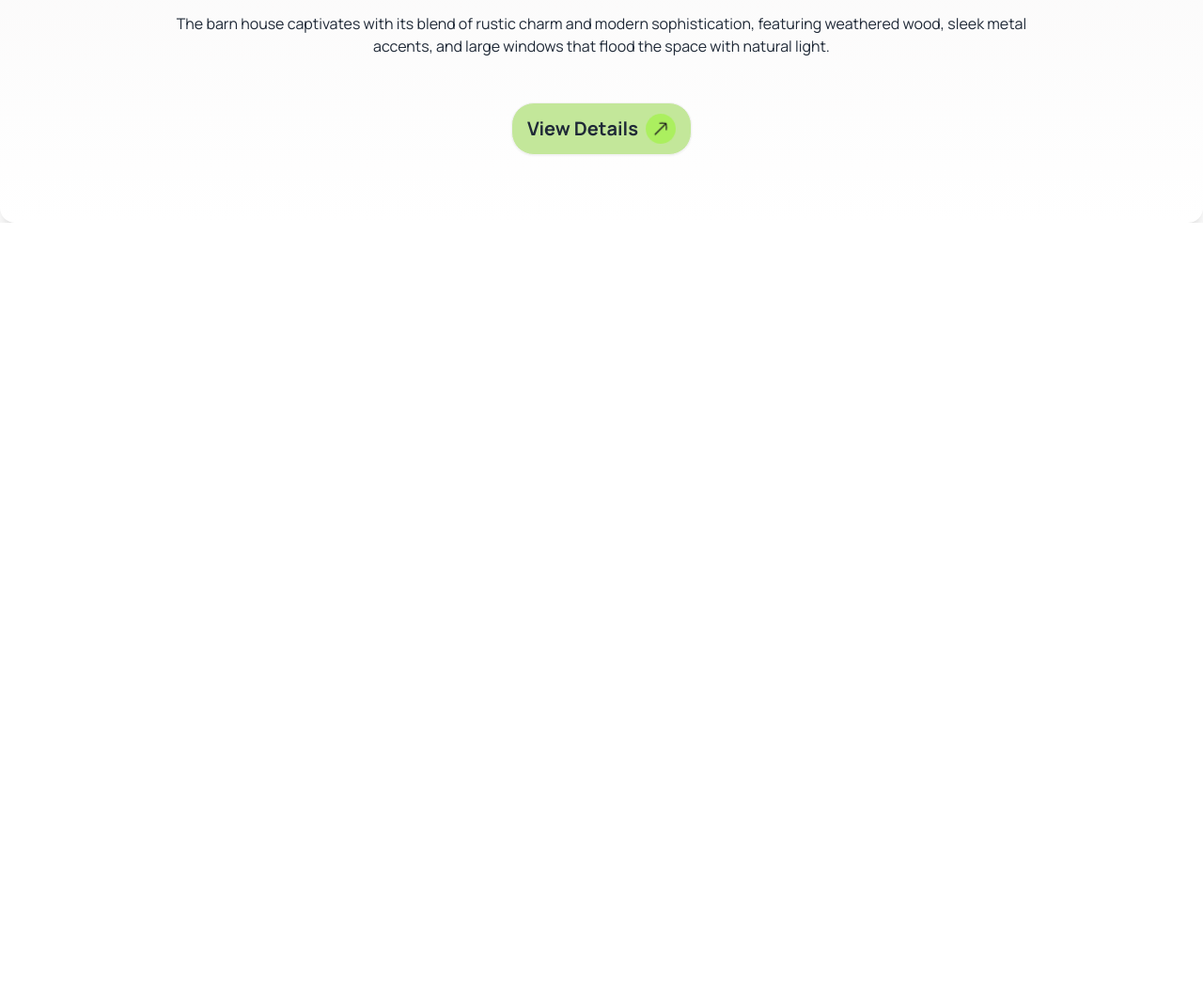
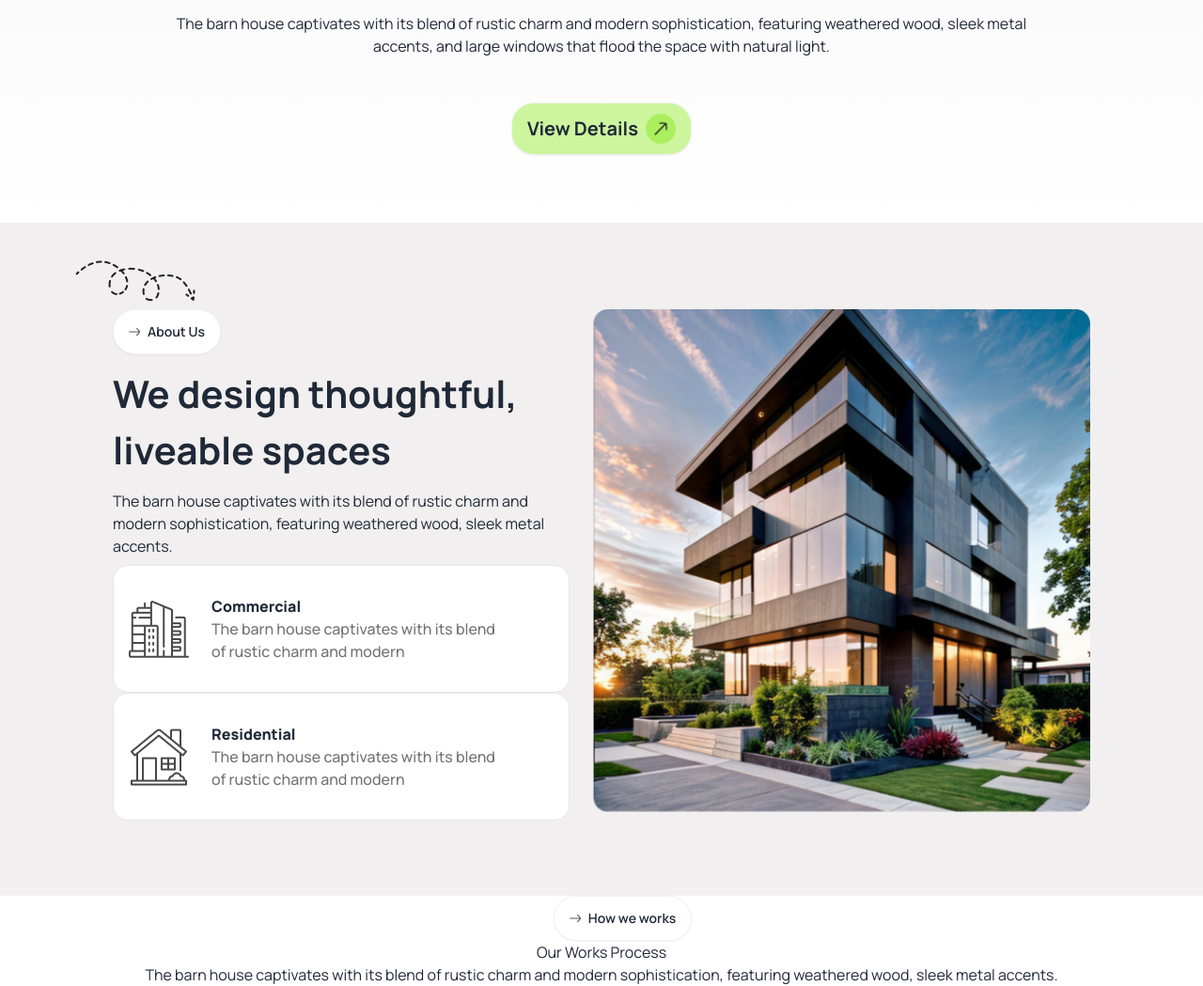
Before and after one commit to Rafiq6743/assin-ment-3, a plain HTML site: page index.html in a window 1280 px wide. Shown: the part 673-1722 px from the top of the page at 94% size. Before the commit the page ends 910 px from the top, so only its background shows below. Drawn offline with nearby package versions, Linux system fonts and the light colour scheme.

Commit message:
added my new section

```diff
--- a/index.html
+++ b/index.html
@@ -100,17 +100,17 @@
           </a>
         </div>
       </div>
-      <div class="card  w-auto shadow-xl pb-10">
+      <div class="card  w-auto  pb-10">
         <figure class="px-10 pt-10">
           <img
             src="assets/banner.png"
             class="rounded-xl" />
         </figure>
         <div class="card-body items-center text-center">
-          <h2 class="card-title text-6xl font-extrabold mb-8">A barn house of this design has a striking appearance</h2>
+          <h2 class="card-title text-6xl font-extrabold mb-8">A barn house of this design has a <br> striking appearance</h2>
           <p>The barn house captivates with its blend of rustic charm and modern sophistication, featuring weathered wood, sleek metal <br> accents, and large windows that flood the space with natural light.</p>
           <div class="card-actions mt-10">
-            <a class="btn h-14 w-48 rounded-3xl bg-[#c3e79a] text-xl font-bold">View Details
+            <a class="btn h-14 w-48 rounded-3xl bg-[#ccf59e] text-xl font-bold">View Details
                 <img class="h-8" src="assets/image1.png" alt="">
               </a>
           </div>
@@ -118,6 +118,64 @@
       </div>
 
    </section>
+   <section class="bg-[#f1efef]">
+    <img class="ml-20 pt-10" src="assets/Vector.png" alt="">
+    <div class="flex ml-[120px] mt-2 pb-20 mr-[120px]">
+        <div class="pr-6">
+
+            <a class="btn rounded-3xl bg-white" href="">
+                <img class="w-3" src="assets/image3.png">About Us
+                </a>
+                <h3 class="font-bold text-[40px] mt-3">We design thoughtful,
+                  <br> liveable spaces</h3>
+                <p class="mt-3">The barn house captivates with its blend of rustic charm and <br>
+                modern sophistication, featuring weathered wood, sleek metal accents.</p>
+            <div class="flex border h-[136px] items-center mt-2 bg-white rounded-2xl">
+                <div class="ml-4">
+                    <img src="assets/commercial.png" alt="">
+
+                </div>
+                <div class="ml-6">
+                    <h4 class="font-extrabold text-[16px]">Commercial</h4>
+                    <p class="font-medium text-base text-[#737373]">The barn house captivates with its blend <br> of rustic charm and
+                        modern </p>
+                </div>
+            </div>
+            <div class="flex border h-[136px] items-center bg-white rounded-2xl">
+                <div class="ml-4">
+                    <img src="assets/residential.png" alt="">
+
+                </div>
+                <div class="ml-6">
+                    <h4 class="font-extrabold text-[16px]">Residential</h4>
+                    <p class="font-medium text-base text-[#737373]">The barn house captivates with its blend <br> of rustic charm and
+                        modern </p>
+                </div>
+
+            </div>
+        </div>
+        <div>
+            <img class="w-[573px] h-[535px]" src="assets/Rectangle.png" alt="">
+        </div>
+    </div>
+   </section>
+   <section>
+
+    <a class="btn rounded-3xl bg-white ml-[46%]" href="">
+      <img class="w-3" src="assets/image3.png">How we works
+      </a>
+      <div class="flex flex-col justify-center items-center">
+         <div>
+          <h3>Our Works Process</h3>
+         </div>
+         <div>
+          <p>The barn house captivates with its blend of rustic charm and modern sophistication, featuring weathered wood, sleek metal accents.</p>
+         </div>
+      </div>
+
+
+
+ </section>
 
 </body>
 </html>
```
Also changed, not shown: assets/image3.png (added).
